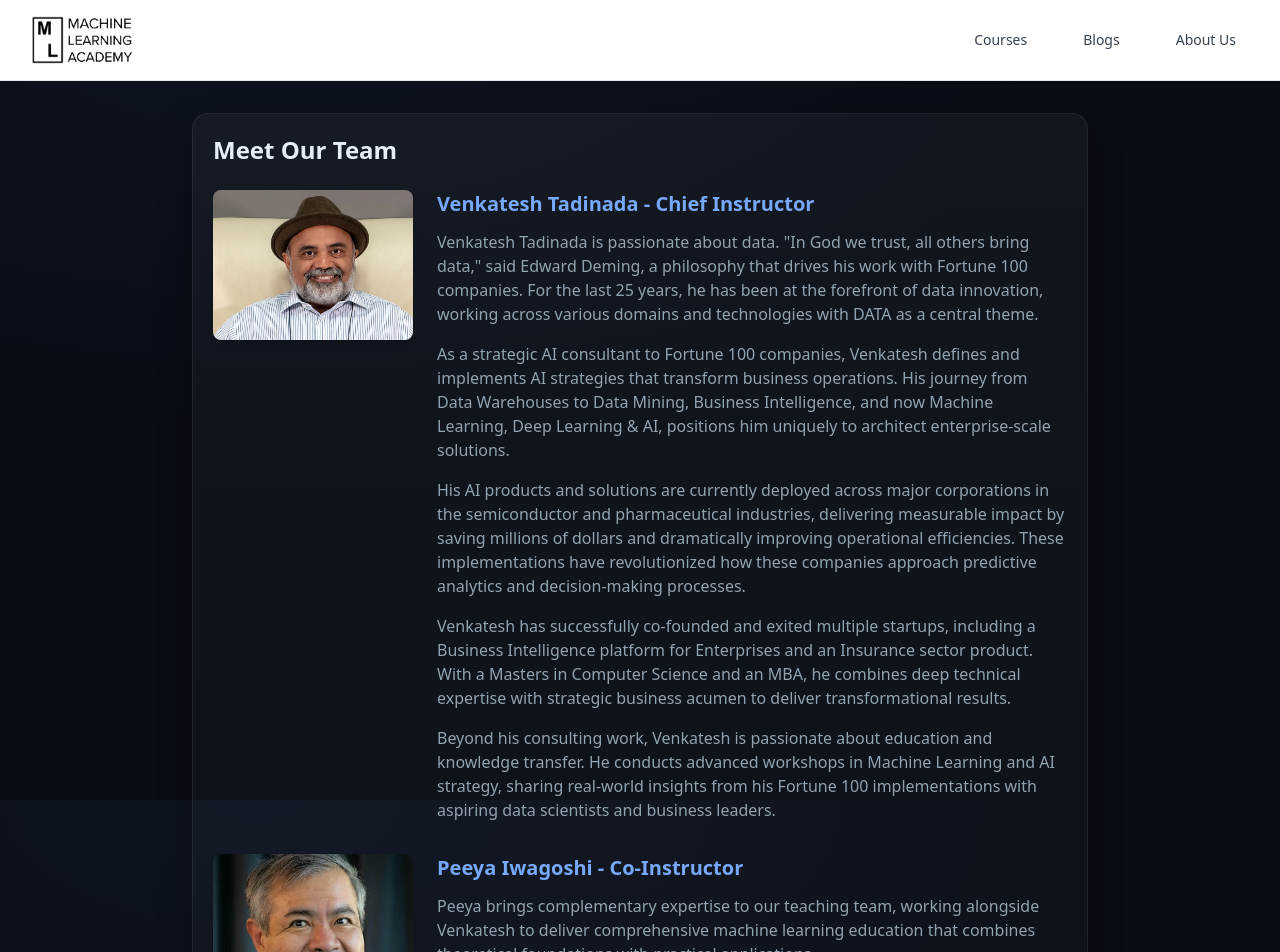
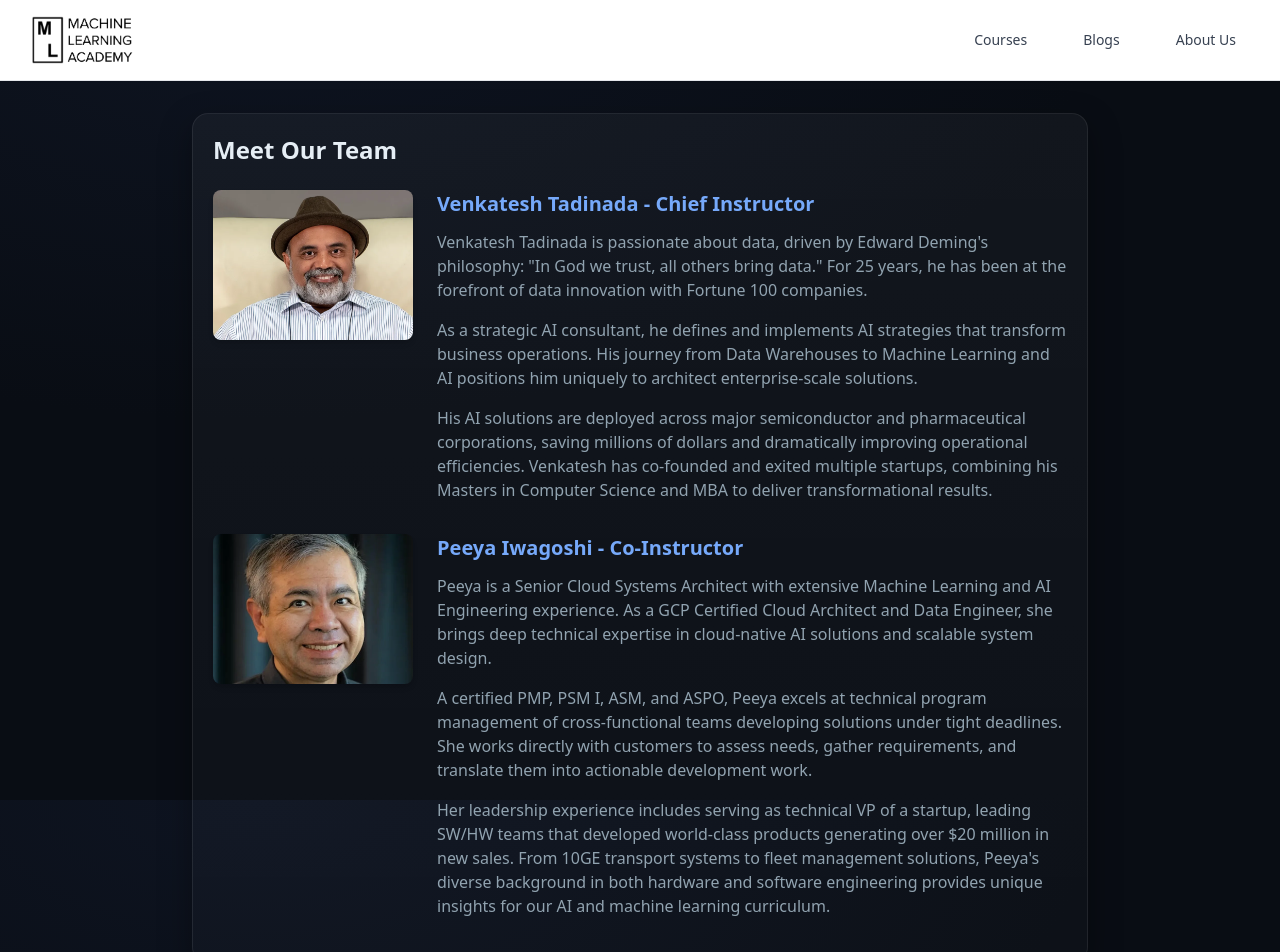
Before and after one commit to senseiji/vercel, a Next.js app: page /about in a window 1280 px wide. Shown: the top 952 px of the page. Built offline with nearby package versions, Linux system fonts and the light colour scheme.

Commit message:
updated peeya's content

```diff
--- a/app/about/page.tsx
+++ b/app/about/page.tsx
@@ -23,30 +23,17 @@ export default function About() {
                 <h3 className="text-xl font-semibold mb-3 text-[var(--accent)]">Venkatesh Tadinada - Chief Instructor</h3>
                 <div className="text-[var(--muted)] space-y-4">
                   <p>
-                    Venkatesh Tadinada is passionate about data. "In God we trust, all others bring data," said Edward Deming,
-                    a philosophy that drives his work with Fortune 100 companies. For the last 25 years, he has been at the
-                    forefront of data innovation, working across various domains and technologies with DATA as a central theme.
+                    Venkatesh Tadinada is passionate about data, driven by Edward Deming's philosophy: "In God we trust, all others bring data."
+                    For 25 years, he has been at the forefront of data innovation with Fortune 100 companies.
                   </p>
                   <p>
-                    As a strategic AI consultant to Fortune 100 companies, Venkatesh defines and implements AI strategies that
-                    transform business operations. His journey from Data Warehouses to Data Mining, Business Intelligence, and
-                    now Machine Learning, Deep Learning & AI, positions him uniquely to architect enterprise-scale solutions.
+                    As a strategic AI consultant, he defines and implements AI strategies that transform business operations.
+                    His journey from Data Warehouses to Machine Learning and AI positions him uniquely to architect enterprise-scale solutions.
                   </p>
                   <p>
-                    His AI products and solutions are currently deployed across major corporations in the semiconductor and
-                    pharmaceutical industries, delivering measurable impact by saving millions of dollars and dramatically
-                    improving operational efficiencies. These implementations have revolutionized how these companies approach
-                    predictive analytics and decision-making processes.
-                  </p>
-                  <p>
-                    Venkatesh has successfully co-founded and exited multiple startups, including a Business Intelligence
-                    platform for Enterprises and an Insurance sector product. With a Masters in Computer Science and an MBA,
-                    he combines deep technical expertise with strategic business acumen to deliver transformational results.
-                  </p>
-                  <p>
-                    Beyond his consulting work, Venkatesh is passionate about education and knowledge transfer. He conducts
-                    advanced workshops in Machine Learning and AI strategy, sharing real-world insights from his Fortune 100
-                    implementations with aspiring data scientists and business leaders.
+                    His AI solutions are deployed across major semiconductor and pharmaceutical corporations, saving millions of dollars
+                    and dramatically improving operational efficiencies. Venkatesh has co-founded and exited multiple startups, combining
+                    his Masters in Computer Science and MBA to deliver transformational results.
                   </p>
                 </div>
               </div>
@@ -69,8 +56,20 @@ export default function About() {
                 <h3 className="text-xl font-semibold mb-3 text-[var(--accent)]">Peeya Iwagoshi - Co-Instructor</h3>
                 <div className="text-[var(--muted)] space-y-4">
                   <p>
-                    Peeya brings complementary expertise to our teaching team, working alongside Venkatesh to deliver
-                    comprehensive machine learning education that combines theoretical foundations with practical applications.
+                    Peeya is a Senior Cloud Systems Architect with extensive Machine Learning and AI Engineering experience.
+                    As a GCP Certified Cloud Architect and Data Engineer, she brings deep technical expertise in cloud-native
+                    AI solutions and scalable system design.
+                  </p>
+                  <p>
+                    A certified PMP, PSM I, ASM, and ASPO, Peeya excels at technical program management of cross-functional teams
+                    developing solutions under tight deadlines. She works directly with customers to assess needs, gather requirements,
+                    and translate them into actionable development work.
+                  </p>
+                  <p>
+                    Her leadership experience includes serving as technical VP of a startup, leading SW/HW teams that developed
+                    world-class products generating over $20 million in new sales. From 10GE transport systems to fleet management
+                    solutions, Peeya's diverse background in both hardware and software engineering provides unique insights for
+                    our AI and machine learning curriculum.
                   </p>
                 </div>
               </div>
```
